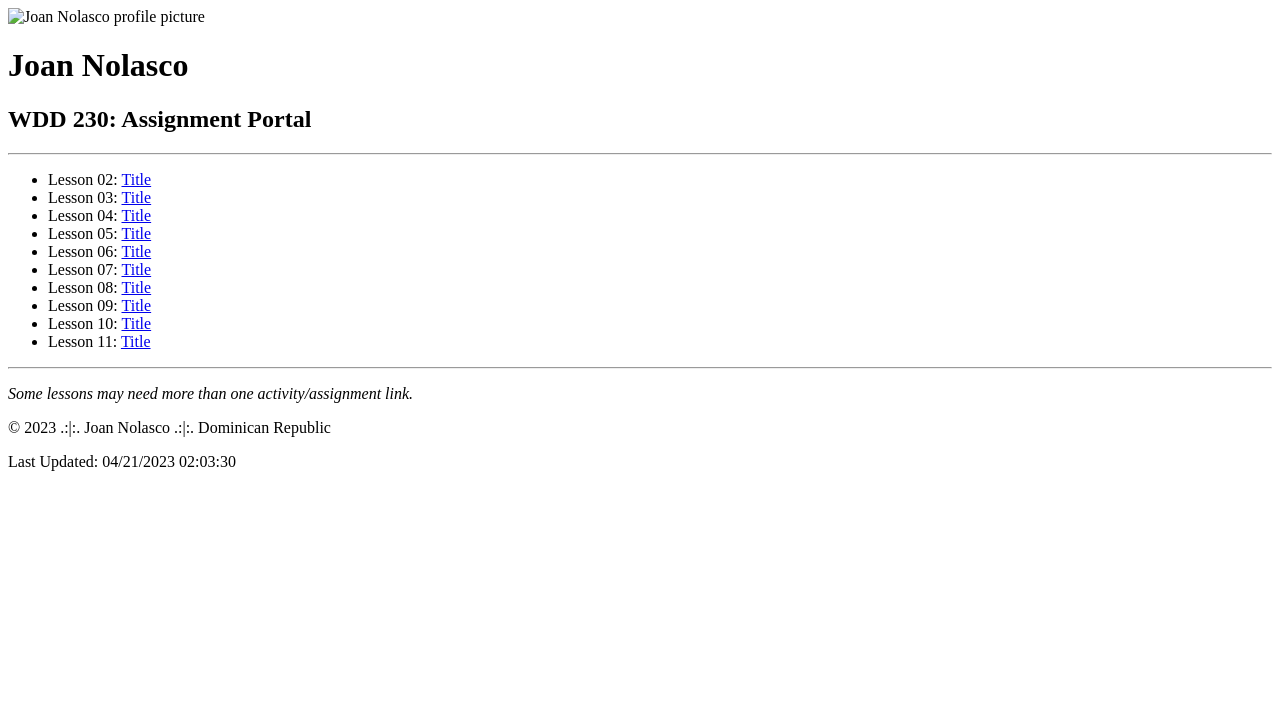
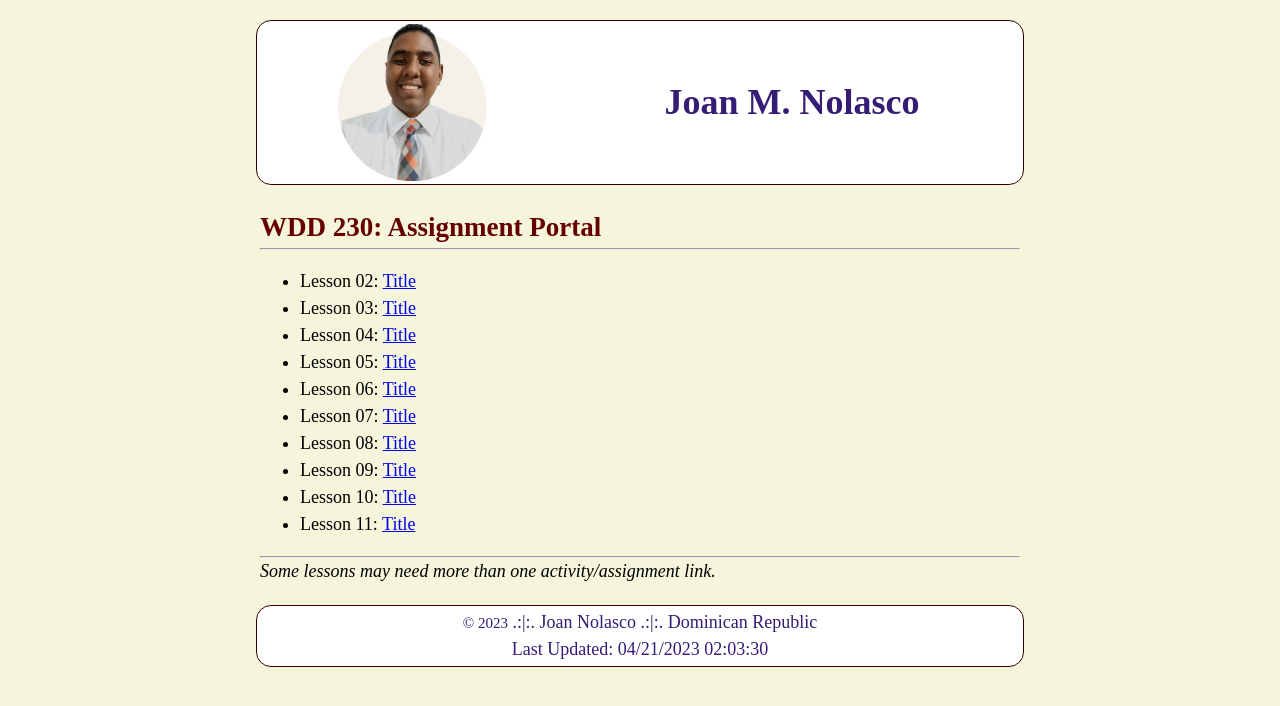
Before and after one commit to jmnolasco05/wdd230, a plain HTML site: page index.html in a window 1280 px wide. Drawn offline with Linux system fonts and the light colour scheme.

Commit message:
add css to the portal page

```diff
--- /dev/null
+++ b/css/style.css
@@ -0,0 +1,53 @@
+body {
+  font-size: 18px;
+  line-height: 1.5;
+  background-color: #f5f5dc;
+}
+
+header,
+main,
+footer {
+  margin: 1.25rem auto;
+  max-width: 760px;
+}
+
+header,
+footer {
+  background-color: #fff;
+  border-radius: 15px;
+  border: 1px solid #330000;
+  color: #351c75;
+  text-align: center;
+  align-items: center;
+  padding: 0.2rem;
+}
+
+header {
+  display: grid;
+  grid-template-columns: 2fr 3fr;
+}
+
+#profile-pic {
+  width: 150px;
+  height: auto;
+  margin: auto;
+  background-color: #fff;
+  border-radius: 10px;
+}
+
+section h2 {
+  margin-bottom: 0px;
+  color: #660000;
+}
+
+p {
+  margin-top: 0px;
+}
+
+hr {
+  margin: 0px;
+}
+
+footer p {
+  margin: 0px;
+}
--- a/index.html
+++ b/index.html
@@ -8,16 +8,20 @@
       name="description"
       content="Assignment portal for Joan Nolasco in WDD 230: Web Frontend Development at BYU-I"
     />
-    <meta />
+    <link rel="stylesheet" href="css/style.css" />
   </head>
   <body>
     <header>
-      <img src="images/profile-pic" alt="Joan Nolasco profile picture" />
-      <h1>Joan Nolasco</h1>
+      <img
+        id="profile-pic"
+        src="images/profile-pic.png"
+        alt="Joan Nolasco profile picture"
+      />
+      <h1>Joan M. Nolasco</h1>
     </header>
     <main>
       <section>
-        <h1>WDD 230: Assignment Portal</h1>
+        <h2>WDD 230: Assignment Portal</h2>
         <hr />
         <ul>
           <li>Lesson 02: <a href="#">Title</a></li>
@@ -32,13 +36,15 @@
           <li>Lesson 11: <a href="#">Title</a></li>
         </ul>
         <hr />
-        <p>
+        <p class="margin-top-0">
           <i>Some lessons may need more than one activity/assignment link.</i>
         </p>
       </section>
     </main>
     <footer>
-      <p>&copy; 2023 .:|:. Joan Nolasco .:|:. Dominican Republic</p>
+      <p>
+        <small>&copy; 2023</small> .:|:. Joan Nolasco .:|:. Dominican Republic
+      </p>
       <p>Last Updated: <span id="current-date">04/21/2023 02:03:30</span></p>
     </footer>
   </body>
```
Also changed, not shown: images/profile-pic.png (added).
